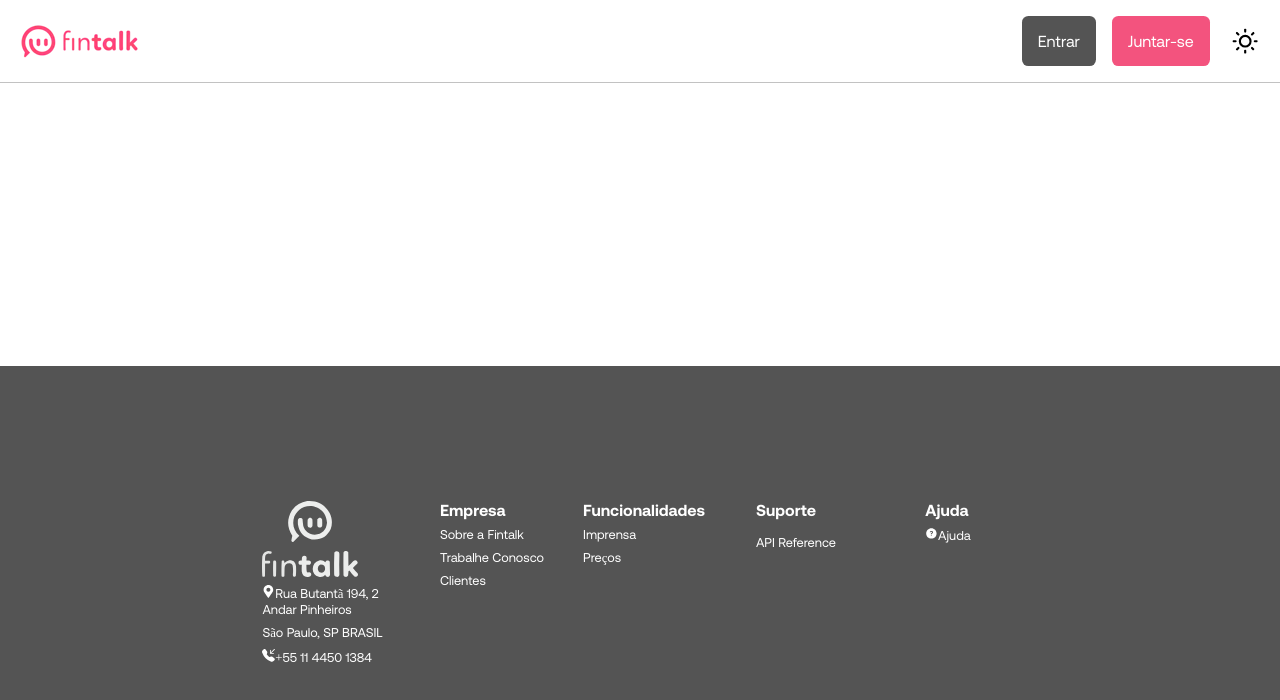
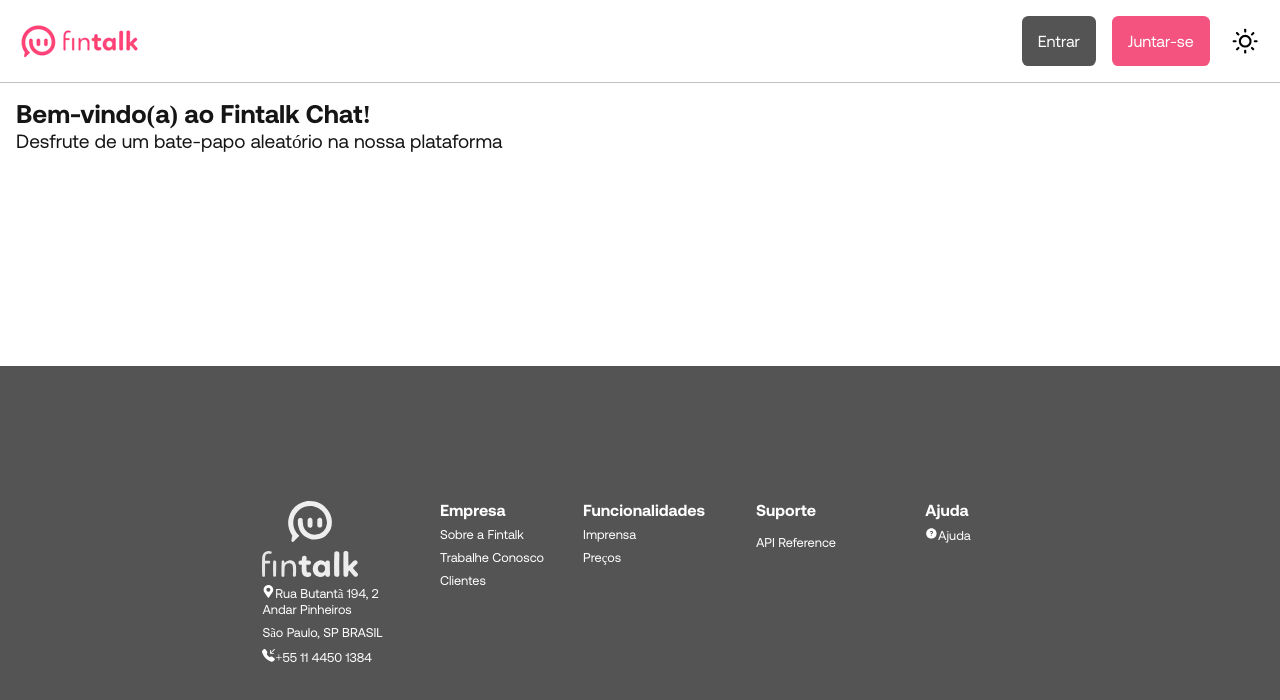
Before and after one commit to andreluizfr/Fintalk-Chat-Frontend, a React (Vite) app: page / in a window 1280 px wide. Shown: the top 700 px of the page. Built offline with nearby package versions, Linux system fonts and the light colour scheme.

Commit message:
feat: implementing home page

```diff
--- a/src/pages/Home/index.tsx
+++ b/src/pages/Home/index.tsx
@@ -10,6 +10,12 @@ export default function HomePage(): JSX.Element {
 
   return (
     <main className='home-page'>
+      <h1 className='welcome-text' data-theme={themeStore.selectedTheme}>
+        {languageStore.messages.welcome}
+      </h1>
+      <h2 className='welcome-subtitle-text' data-theme={themeStore.selectedTheme}>
+        {languageStore.messages.welcomeSubtitle}
+      </h2>
     </main>
   );
 }
--- a/src/pages/Home/styles.scss
+++ b/src/pages/Home/styles.scss
@@ -2,7 +2,32 @@
 @import '../../assets/scss/mixins';
 
 .home-page {
-  @include flex-column-center-center;
+  @include flex-column-start-start;
   flex: 1;
   width: 100%;
+  padding: 1rem;
+
+  & > .welcome-text {
+    font-size: $font-size-large;
+    font-weight: $font-weight-bold;
+
+    &[data-theme="light"] {
+      color: $color-neutral-900;
+    }
+    &[data-theme="dark"] {
+      color: $color-white;
+    }
+  }
+
+  & > .welcome-subtitle-text {
+      font-size: $font-size-medium;
+      font-weight: $font-weight-semi-bold;
+
+      &[data-theme="light"] {
+        color: $color-neutral-900;
+      }
+      &[data-theme="dark"] {
+        color: $color-white;
+      }
+  }
 }
```
